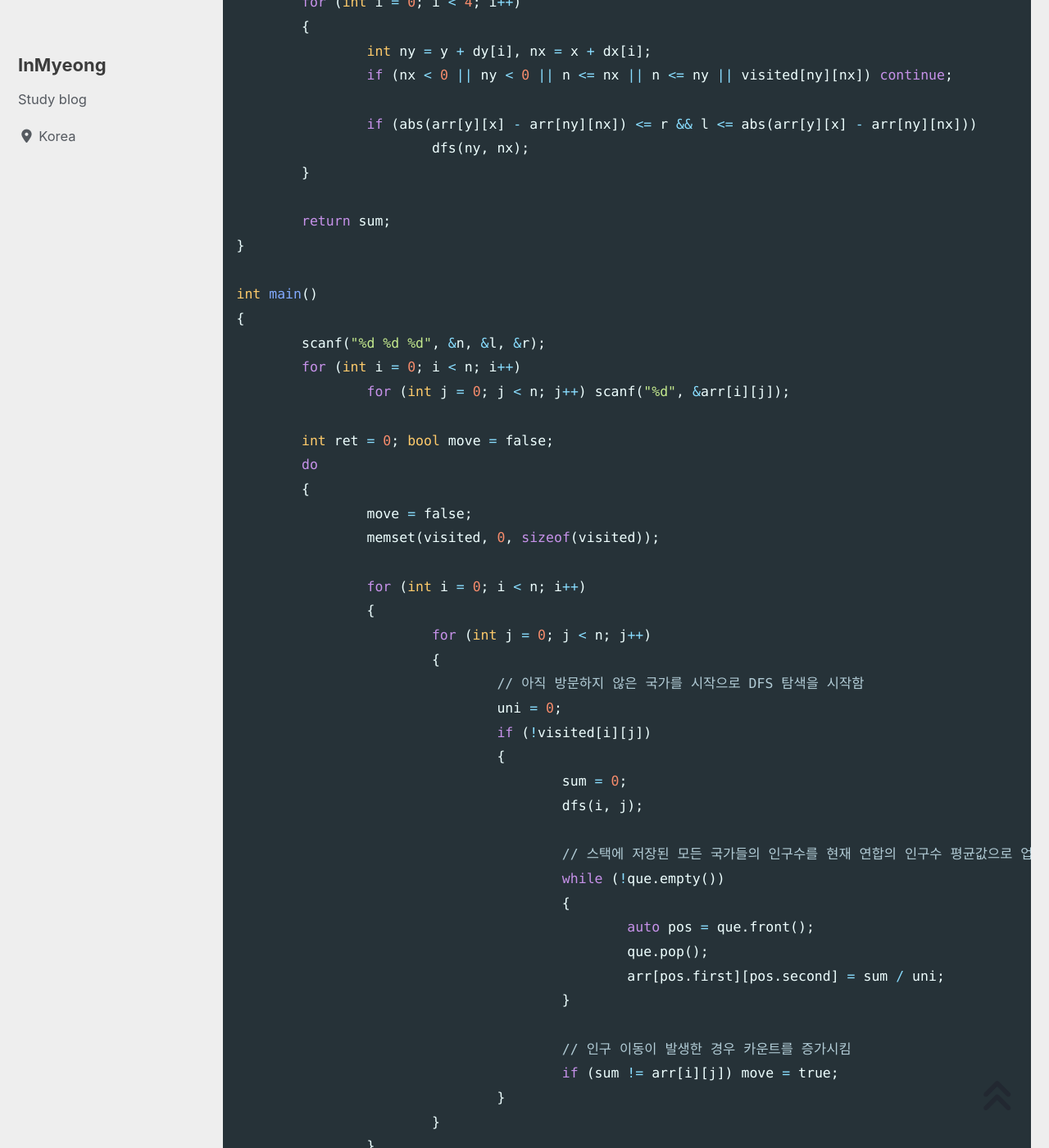
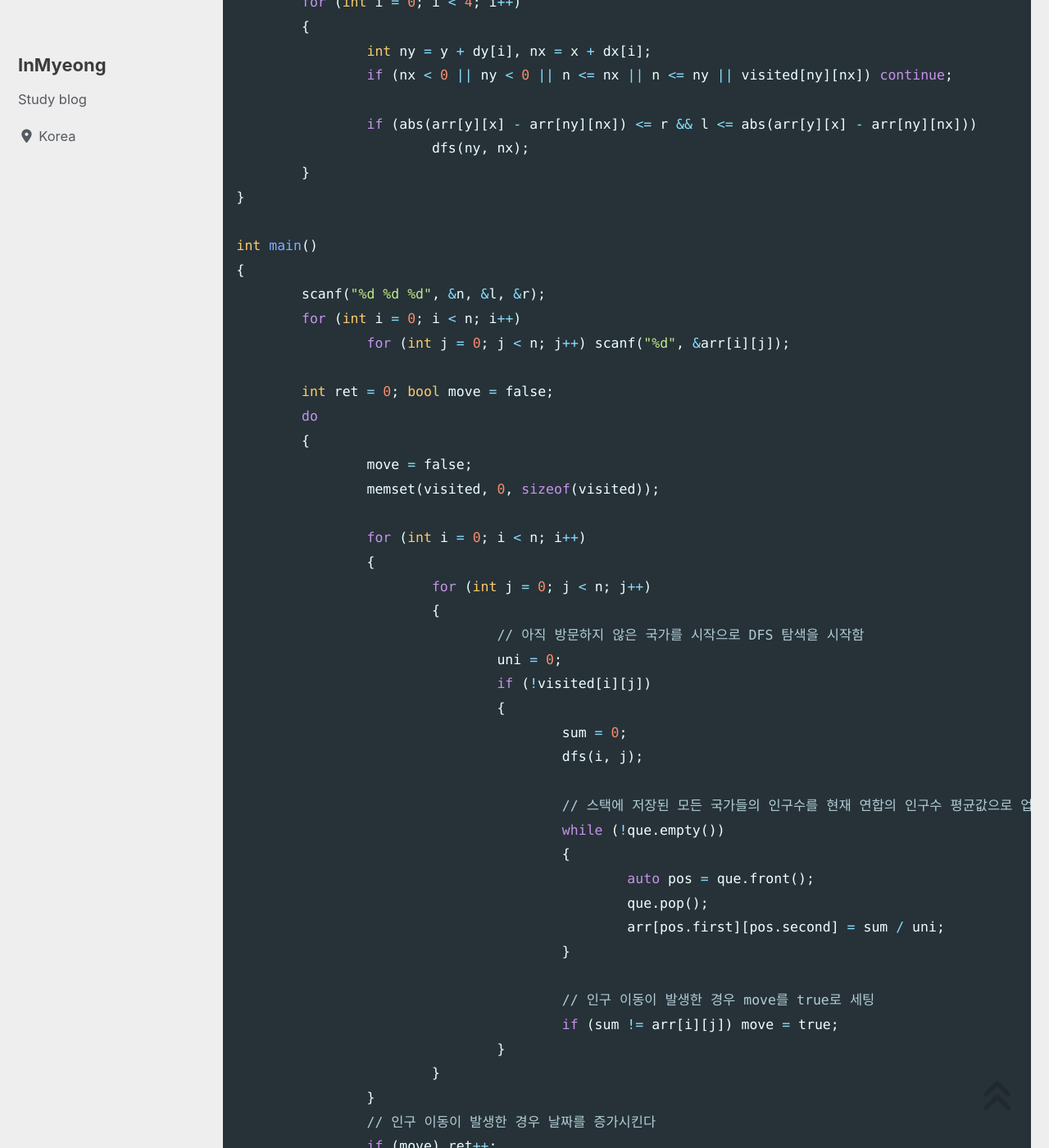
Before and after one commit to devMyeong/devMyeong.github.io, a Jekyll site: the page built from _posts/codingTest/2023-05-01-삼성기출.md, in a window 1280 px wide and 1400 px high, scrolled down 13945 px. Shown: the whole window at 82% size. Built offline with Jekyll 4.4.1, drawn with Linux system fonts in a browser that asks for light colours; cached includes are drawn as plain includes; nearby versions of some CDN libraries; some web fonts are replaced; comment, search, counter and statistics services are not loaded.

Commit message:
Chore : 수정

```diff
--- a/_posts/codingTest/2023-05-01-삼성기출.md
+++ b/_posts/codingTest/2023-05-01-삼성기출.md
@@ -440,8 +440,6 @@ int dfs(int y, int x)
 		if (abs(arr[y][x] - arr[ny][nx]) <= r && l <= abs(arr[y][x] - arr[ny][nx]))
 			dfs(ny, nx);
 	}
-
-	return sum;
 }
 
 int main()
@@ -475,7 +473,7 @@ int main()
 						arr[pos.first][pos.second] = sum / uni;
 					}
 
-					// 인구 이동이 발생한 경우 카운트를 증가시킴
+					// 인구 이동이 발생한 경우 move를 true로 세팅
 					if (sum != arr[i][j]) move = true;
 				}
 			}
```
Also changed, not shown: other parts of _posts/codingTest/2023-05-01-삼성기출.md (+1 -1 lines).
